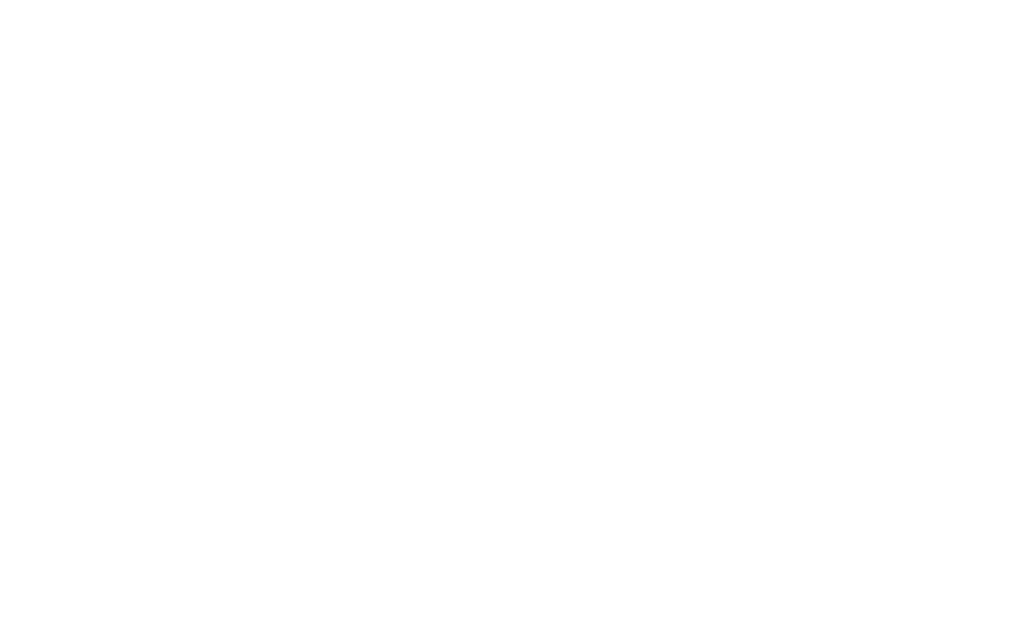
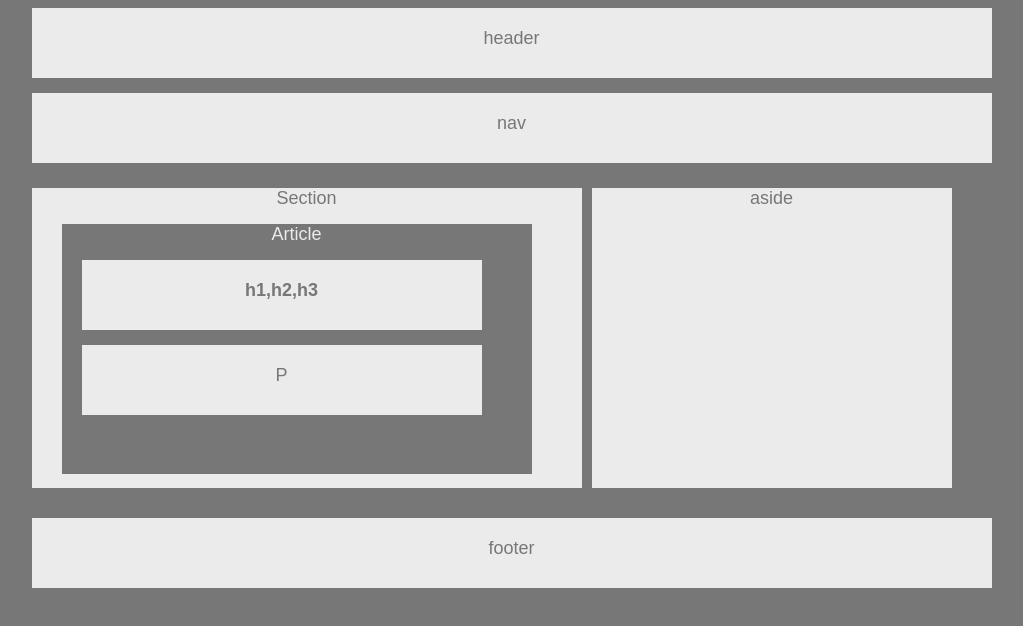
Before and after one commit to Ausar1989/Hw-Wireframe, a plain HTML site: page index.html in a window 1280 px wide. Shown: the whole page, without its empty margins (186-1209 px from the left). Drawn offline with Linux system fonts and the light colour scheme; files whose address does not match are found by name.

Commit message:
wireframe homework completed

```diff
--- a/index.html
+++ b/index.html
@@ -4,9 +4,32 @@
     <meta charset="UTF-8">
     <meta name="viewport" content="width=device-width, initial-scale=1.0">
     <meta http-equiv="X-UA-Compatible" content="ie=edge">
+
+    <link href="C:\Users\Lewis\Desktop\Hw-Wireframe\style.css" rel="stylesheet" type="text/css">
     <title>Jermaine's Portfolio</title>
 </head>
 <body>
 
+    <header>header</header>
+
+    <nav>nav</nav>
+
+    <aside id="right">aside</aside>
+
+    <section id="left">
+        Section
+        <article>
+            Article
+            <div id="container">
+                h1,h2,h3
+            </div>
+            <div id="container2">
+                P
+            </div>
+        </article>
+    </section>
+
+    <footer>footer</footer>
+
 </body>
 </html>
--- a/style.css
+++ b/style.css
@@ -0,0 +1,114 @@
+* {
+   box-sizing: border-box;
+   text-align: center;
+   background-color: #777;
+}
+
+Body {
+   font-family: Arial, Helvetica, sans-serif;
+   color: #777;
+   background: #777;
+   width: 960px;
+   font-size: 18px;
+   box-sizing: border-box;
+   margin-left: 17%;
+   margin-bottom: 30px;
+}
+
+
+header {
+    font-family: Arial, Helvetica, sans-serif;
+    color: #777;
+    background: #ebebeb;
+    width: 960px;
+    font-size: 18px;
+    height: 70px;
+    padding: 20px;
+}
+
+nav {
+    font-family: Arial, Helvetica, sans-serif;
+    color: #777;
+    background: #ebebeb;
+    width: 960px;
+    font-size: 18px;
+    margin-bottom: 10px;
+    margin-top: 15px;
+    height: 70px;
+    padding: 20px;
+}
+
+#right {
+    font-family: Arial, Helvetica, sans-serif;
+    color: #777;
+    background: #ebebeb;
+    width: 360px;
+    font-size: 18px;
+    margin-top: 15px;
+    float: right;
+    height: 300px;
+    margin-right: 40px;
+}
+
+#left {
+    font-family: Arial, Helvetica, sans-serif;
+    color: #777;
+    background: #ebebeb;
+    width: 550px;
+    font-size: 18px;
+    margin-top: 15px;
+    float: left;
+    height: 300px;
+    margin-bottom: 30px;
+    margin-right:10px;
+}
+
+article {
+    clear: both;
+    overflow: auto;
+    font-family: Arial, Helvetica, sans-serif;
+    color: #ebebeb;
+    background: #777;
+    width: 470px;
+    font-size: 18px;
+    margin-top: 15px;
+    height: 250px;
+    margin-left: 30px;
+}
+
+#container {
+    font-family: Arial, Helvetica, sans-serif;
+    color: #777;
+    background: #ebebeb;
+    width: 400px;
+    font-size: 18px;
+    margin-top: 15px;
+    height: 70px;
+    padding: 20px;
+    margin-left: 20px;
+    font-weight: bold;
+}
+
+#container2 {
+    font-family: Arial, Helvetica, sans-serif;
+    color: #777;
+    background: #ebebeb;
+    width: 400px;
+    font-size: 18px;
+    margin-left: 20px;
+    margin-top: 15px;
+    height: 70px;
+    padding: 20px;
+}
+
+footer {
+    font-family: Arial, Helvetica, sans-serif;
+    color: #777;
+    background: #ebebeb;
+    width: 960px;
+    font-size: 18px;
+    margin-top: 10px;
+    height: 70px;
+    padding: 20px;
+    clear:both;
+}
```
